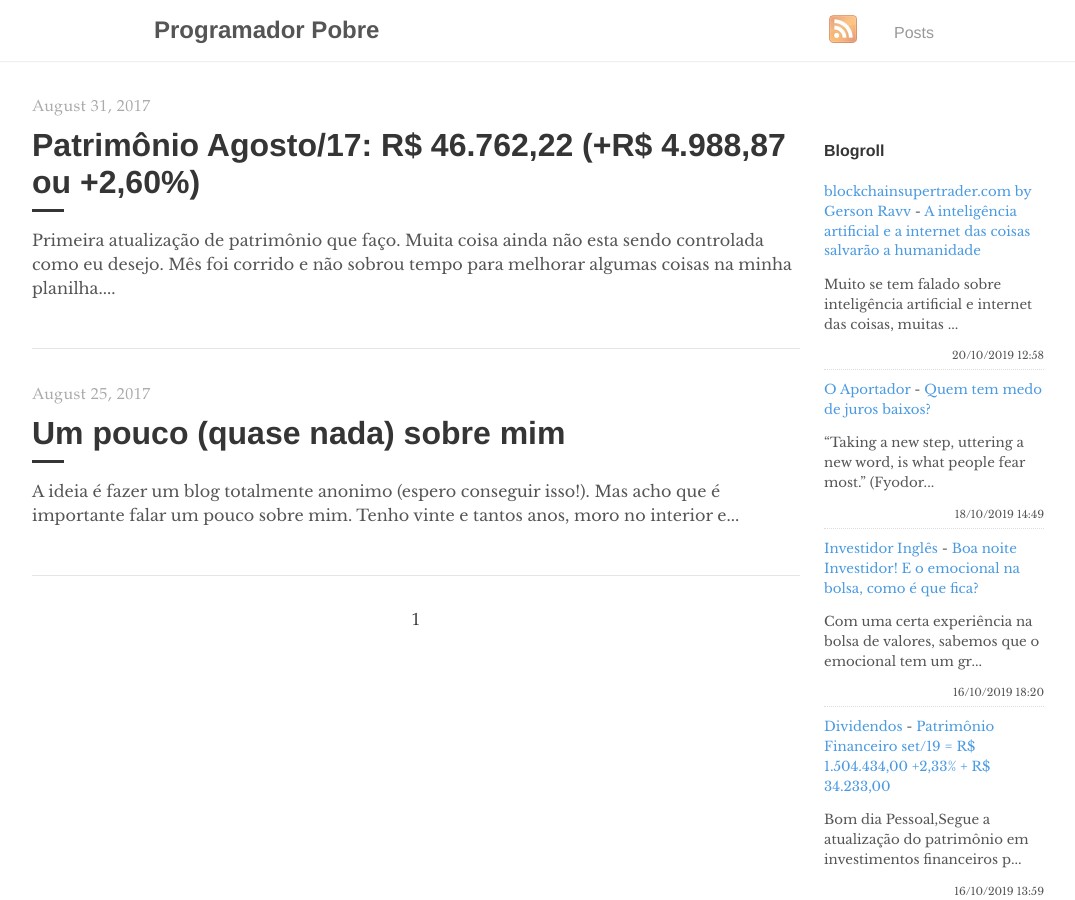
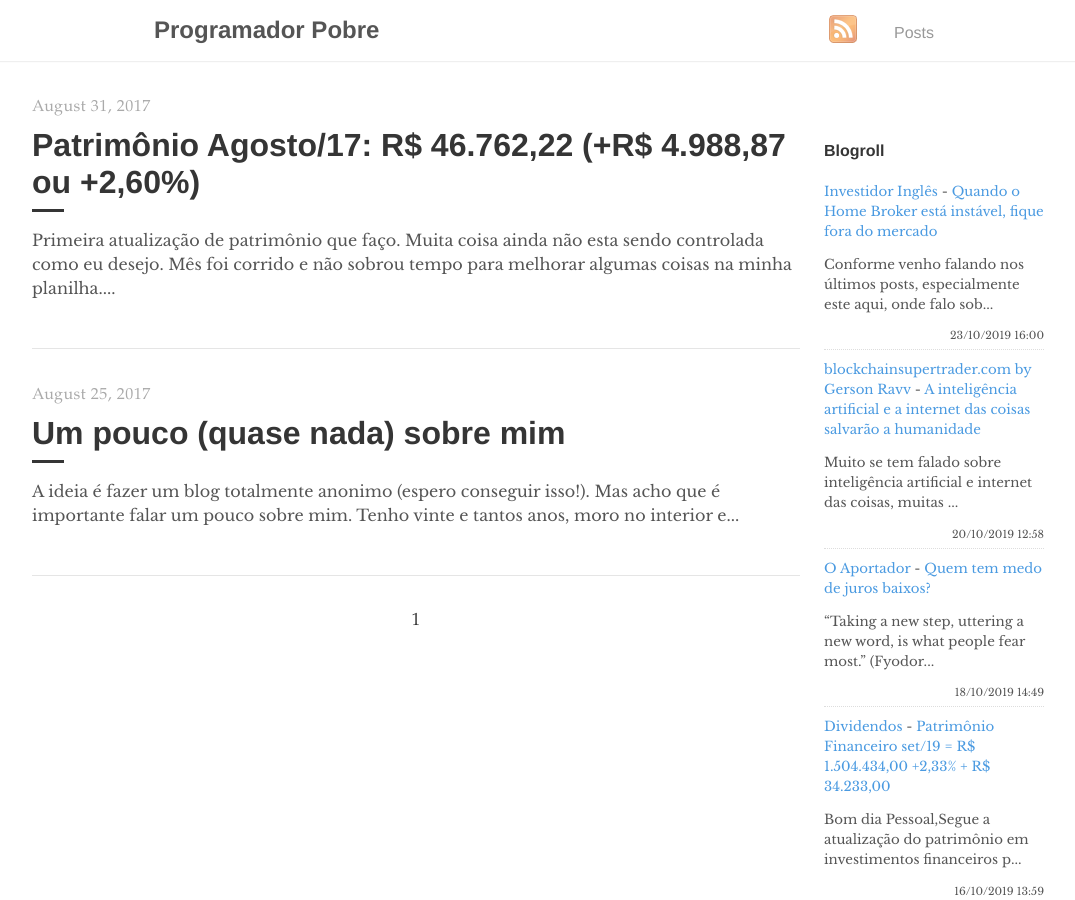
Before and after one commit to programadorpobre/programadorpobre.github.io, a Jekyll site: the page built from index.html, in a window 1280 px wide and 900 px high. Shown: the whole window, without its empty margins (96-1171 px from the left). Built offline with Jekyll 4.4.1, drawn with Linux system fonts in a browser that asks for light colours; the list of posts is cut into pages by our own code; comment, search, counter and statistics services are not loaded.

Commit message:
[ci skip] travis #809

```diff
--- a/_includes/feed-entries.html
+++ b/_includes/feed-entries.html
@@ -1,3 +1,8 @@
+<div class="feed-entry">
+    <a class="feed-entry-site-name" href="https://www.investidoringles.com/">Investidor Inglês</a> - <a class="feed-entry-title" href="https://www.investidoringles.com/2019/10/home-broker-fora-do-ar-o-que-fazer.html">Quando o Home Broker está instável, fique fora do mercado</a>
+    <p class="feed-entry-summary">Conforme venho falando nos últimos posts, especialmente este aqui, onde falo sob...</p>
+    <time datetime="2019-10-23T16:00:00.000-03:00">23/10/2019 16:00</time>
+</div>
 <div class="feed-entry">
     <a class="feed-entry-site-name" href="http://www.blockchainsupertrader.com/">blockchainsupertrader.com by Gerson Ravv</a> - <a class="feed-entry-title" href="http://www.blockchainsupertrader.com/2019/10/a-inteligencia-artificial-e-internet.html">A inteligência artificial e a internet das coisas salvarão a humanidade</a>
     <p class="feed-entry-summary">Muito se tem falado sobre inteligência artificial e internet das coisas, muitas ...</p>
@@ -7,11 +12,6 @@
     <a class="feed-entry-site-name" href="https://oaportadorfinanceiro.blogspot.com/">O Aportador</a> - <a class="feed-entry-title" href="https://oaportadorfinanceiro.blogspot.com/2019/10/quem-tem-medo-de-juros-baixos.html">Quem tem medo de juros baixos?</a>
     <p class="feed-entry-summary">“Taking a new step, uttering a new word, is what people fear most.”&nbsp;(Fyodor...</p>
     <time datetime="2019-10-18T14:49:00.002-03:00">18/10/2019 14:49</time>
-</div>
-<div class="feed-entry">
-    <a class="feed-entry-site-name" href="https://www.investidoringles.com/">Investidor Inglês</a> - <a class="feed-entry-title" href="https://www.investidoringles.com/2019/10/boa-noite-investidor-e-o-emocional-na-bolsa.html">Boa noite Investidor! E o emocional na bolsa, como é que fica?</a>
-    <p class="feed-entry-summary">Com uma certa experiência na bolsa de valores, sabemos que o emocional tem um gr...</p>
-    <time datetime="2019-10-16T18:20:00.002-03:00">16/10/2019 18:20</time>
 </div>
 <div class="feed-entry">
     <a class="feed-entry-site-name" href="http://bonsdividendos.blogspot.com/">Dividendos</a> - <a class="feed-entry-title" href="http://bonsdividendos.blogspot.com/2019/10/patrimonio-financeiro-set19-r-150443400.html">Patrimônio Financeiro set/19 = R$ 1.504.434,00 +2,33% + R$ 34.233,00</a>
```
